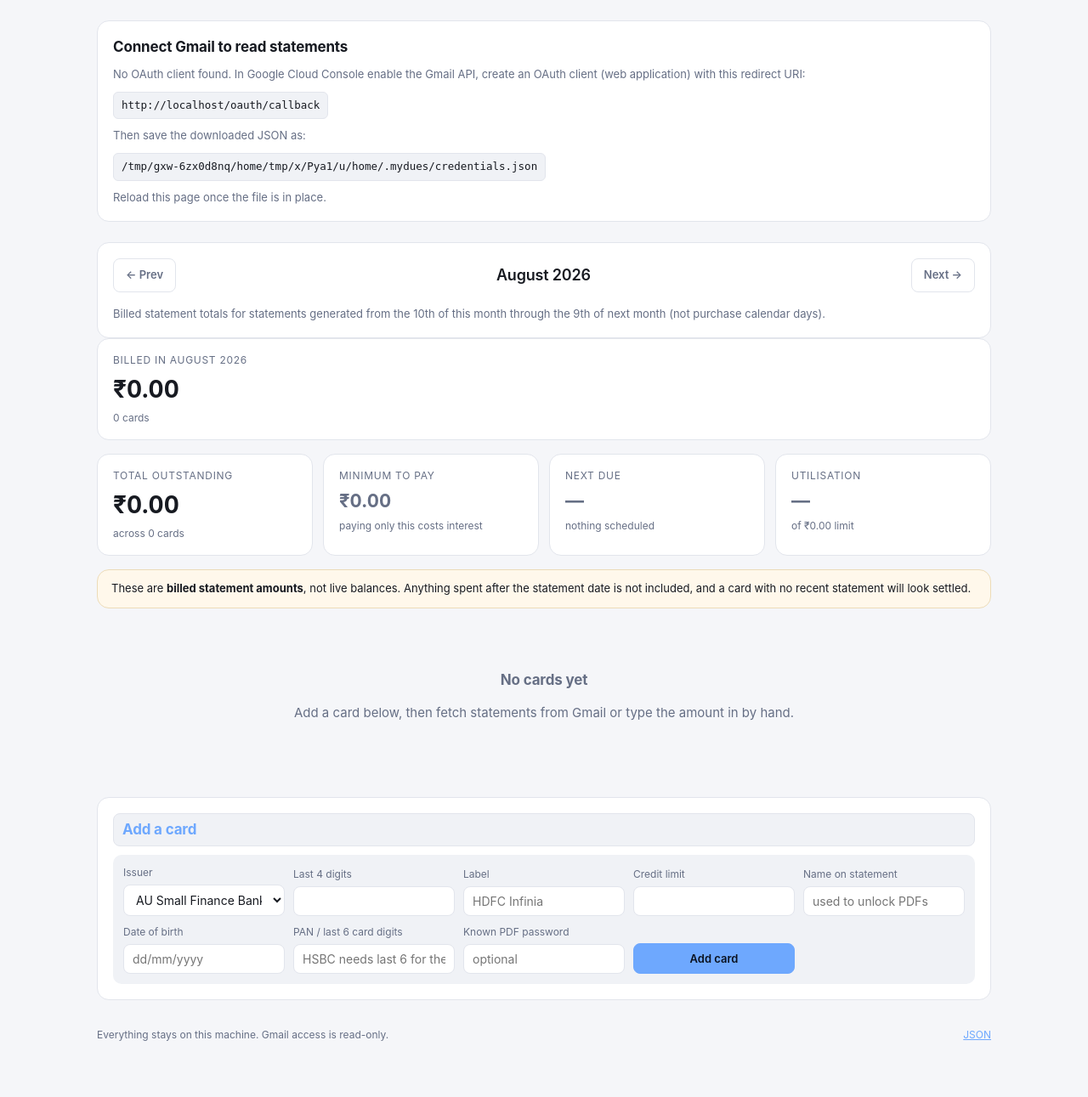
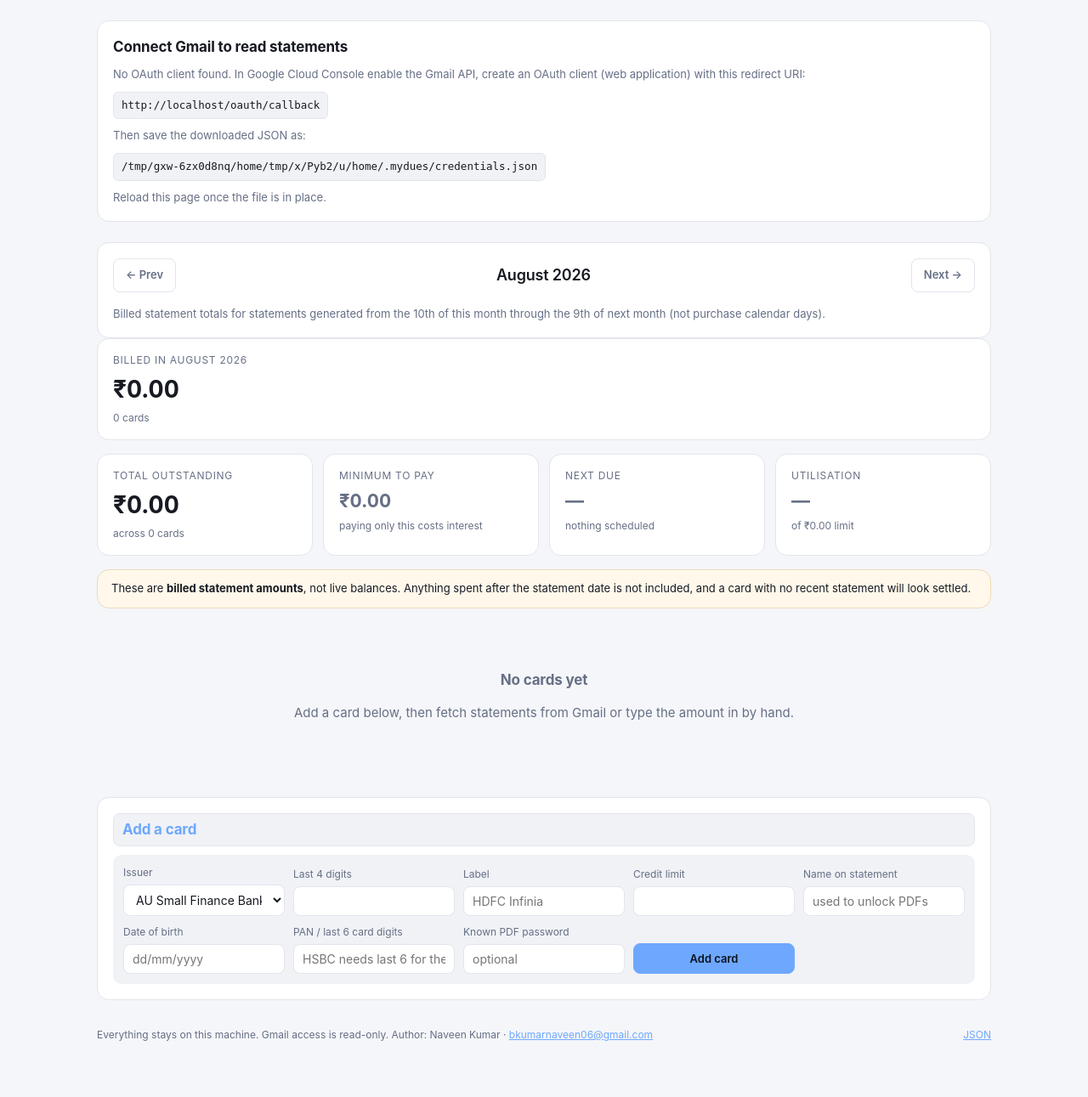
Before and after one commit to NKAimer/mydues, a Flask app: page / in a window 1280 px wide. Shown: the part 162-1453 px from the top of the page at 85% size. Run offline with Flask 3, Linux system fonts and the light colour scheme; data comes from the database, SQL or seed files in the repository; data that the repository does not hold is empty.

Commit message:
Add public author credit and polish README for open clones.
Co-authored-by: Cursor <cursoragent@cursor.com>

```diff
--- a/mydues/web/templates/index.html
+++ b/mydues/web/templates/index.html
@@ -765,7 +765,10 @@
   {% endif %}
 
   <footer>
-    <span>Everything stays on this machine. Gmail access is read-only.</span>
+    <span>Everything stays on this machine. Gmail access is read-only.
+      Author: Naveen Kumar ·
+      <a href="mailto:bkumarnaveen06@gmail.com">bkumarnaveen06@gmail.com</a>
+    </span>
     <a href="{{ url_for('api_dues') }}">JSON</a>
   </footer>
 </div>
--- a/pyproject.toml
+++ b/pyproject.toml
@@ -6,6 +6,9 @@ build-backend = "setuptools.build_meta"
 name = "mydues"
 version = "0.1.0"
 description = "Track Indian credit card dues from statement emails"
+authors = [
+  { name = "Naveen Kumar", email = "bkumarnaveen06@gmail.com" },
+]
 requires-python = ">=3.11"
 dependencies = [
     "google-api-python-client>=2.180",
```
Also changed, not shown: mydues/web/templates/expense_email.html (+7 -0 lines), README.md.
